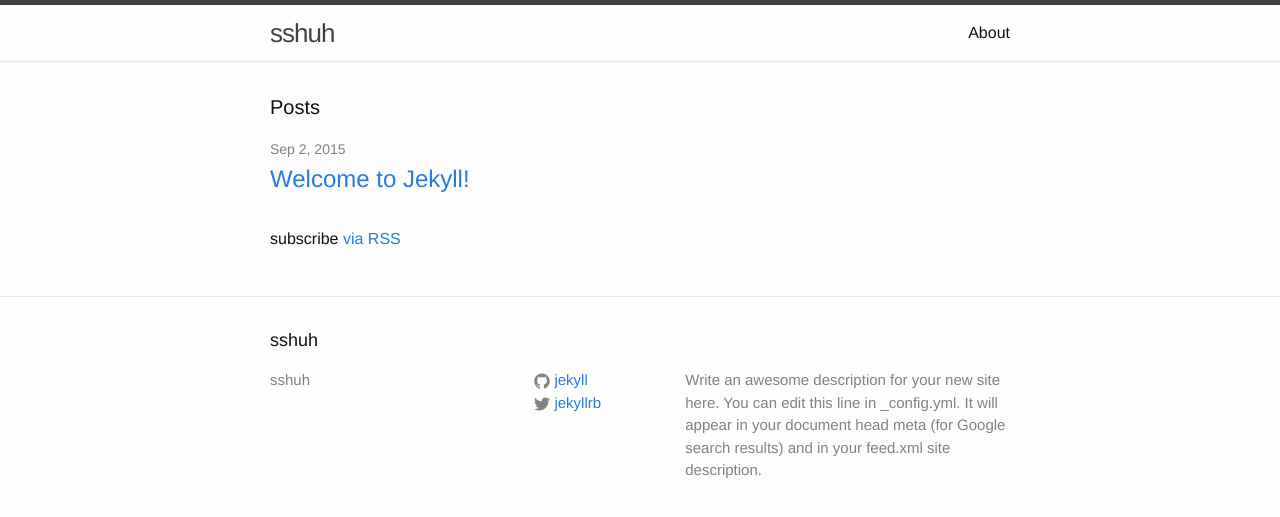
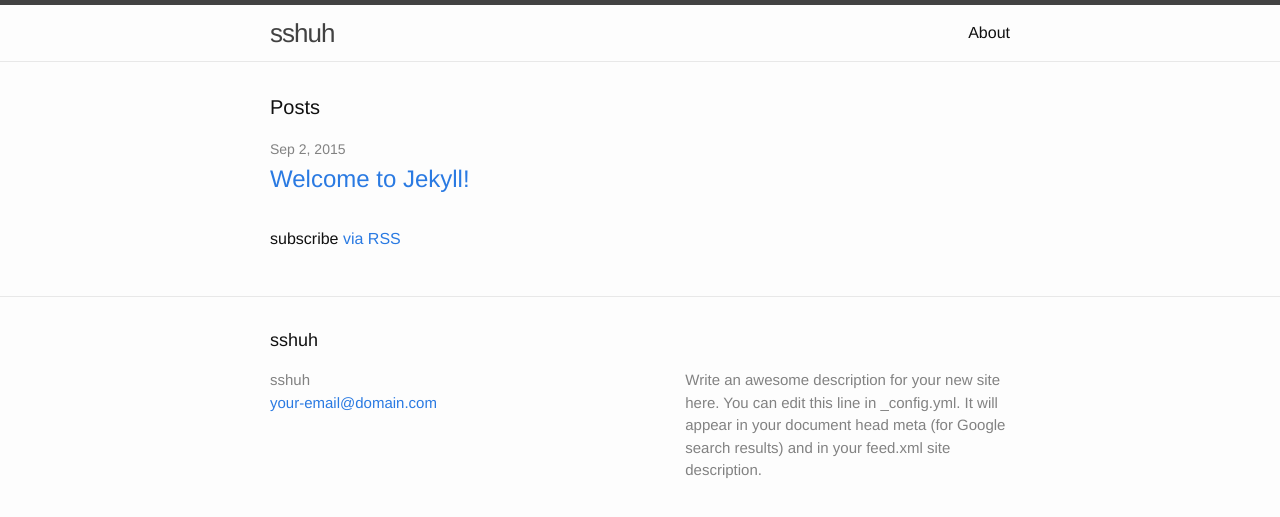
Before and after one commit to sshuh/sshuh.github.io, a Jekyll site: the page built from index.html, in a window 1280 px wide. Shown: the top 517 px of the page. Built offline with Jekyll 4.4.1, drawn with Linux system fonts in a browser that asks for light colours.

Commit message:
Update _config.yml

```diff
--- a/_config.yml
+++ b/_config.yml
@@ -1,14 +1,14 @@
 # Site settings
 title: sshuh
-email: # your-email@domain.com
+email: your-email@domain.com
 description: > # this means to ignore newlines until "baseurl:"
   Write an awesome description for your new site here. You can edit this
   line in _config.yml. It will appear in your document head meta (for
   Google search results) and in your feed.xml site description.
 baseurl: "" # the subpath of your site, e.g. /blog/
 url: "http://yourdomain.com" # the base hostname & protocol for your site
-twitter_username: jekyllrb
-github_username:  jekyll
+twitter_username:
+github_username:
 
 # Build settings
 markdown: kramdown
```
